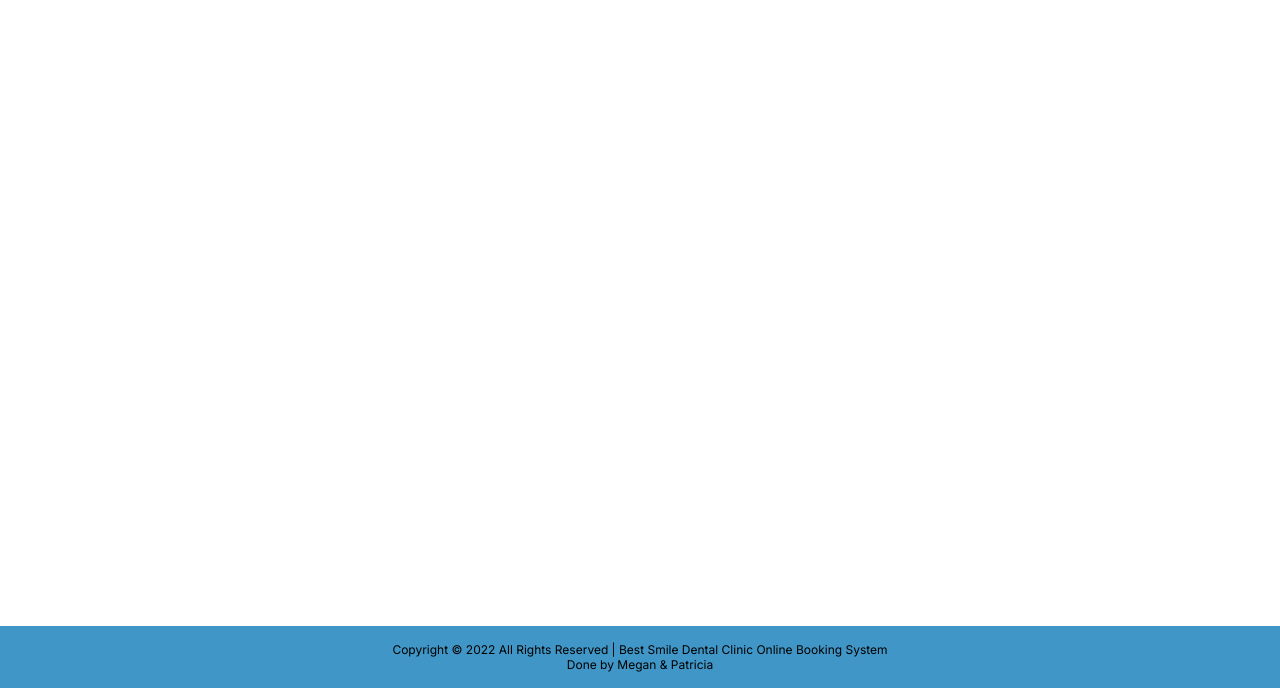
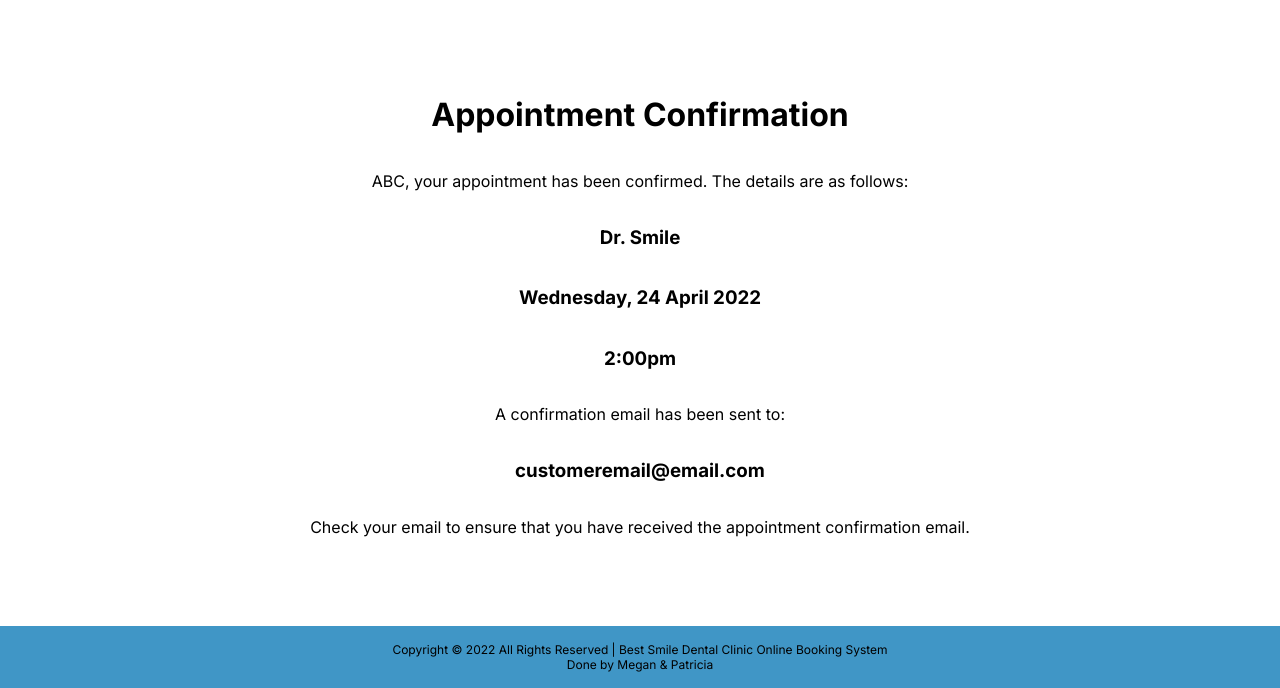
Before and after one commit to megonica/IE4717-Project, a PHP site: page /confirmation.php in a window 1280 px wide. Shown: the part 112-800 px from the top of the page. Run offline with PHP 8.4, Linux system fonts and the light colour scheme.

Commit message:
confirmation html css

```diff
--- a/pages/confirmation/confirmation.php
+++ b/pages/confirmation/confirmation.php
@@ -7,11 +7,26 @@
     <title>Best Smile Dental Clinic - Confirmation</title>
     <link rel="stylesheet" href="../../styles/global.css">
     <link rel="shortcut icon" href="../../images/favicon.ico" type="image/x-icon">
+    <style>
+      .content {
+        display: flex;
+        flex-direction: column;
+        align-items: center;
+        justify-content: center;
+      }
+    </style>
   </head>
   <body>
     <?php include '../../components/header.php';?>
     <div class="content">
-
+      <h1>Appointment Confirmation</h1>
+      <p>ABC, your appointment has been confirmed. The details are as follows:</p>
+      <h3>Dr. Smile</h3>
+      <h3>Wednesday, 24 April 2022</h3>
+      <h3>2:00pm</h3>
+      <p>A confirmation email has been sent to:</p>
+      <h3>customeremail@email.com</h3>
+      <p>Check your email to ensure that you have received the appointment confirmation email.</p>
     </div>
     <?php include '../../components/footer.php';?>
   </body>
```
